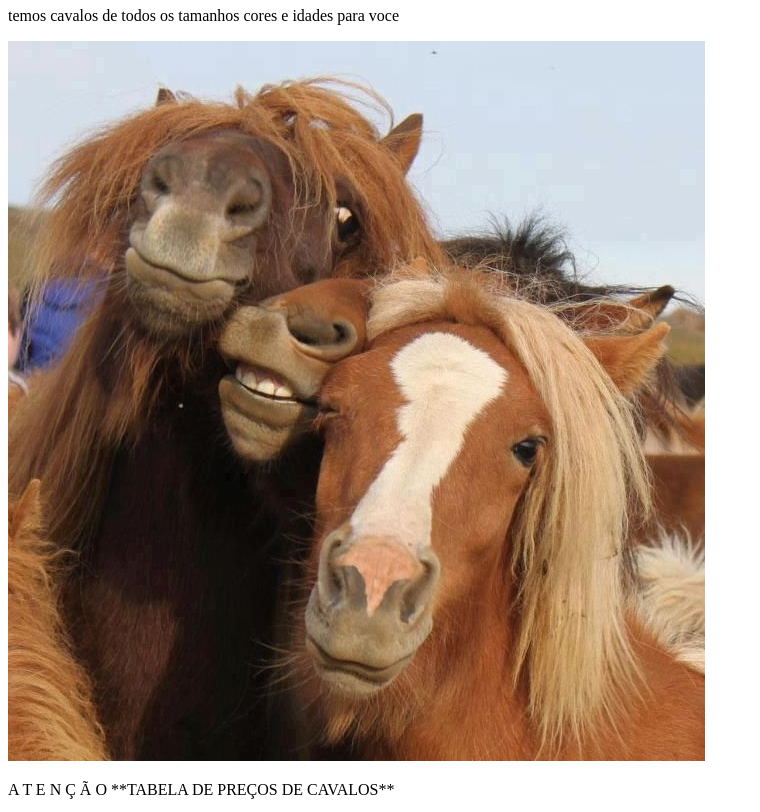
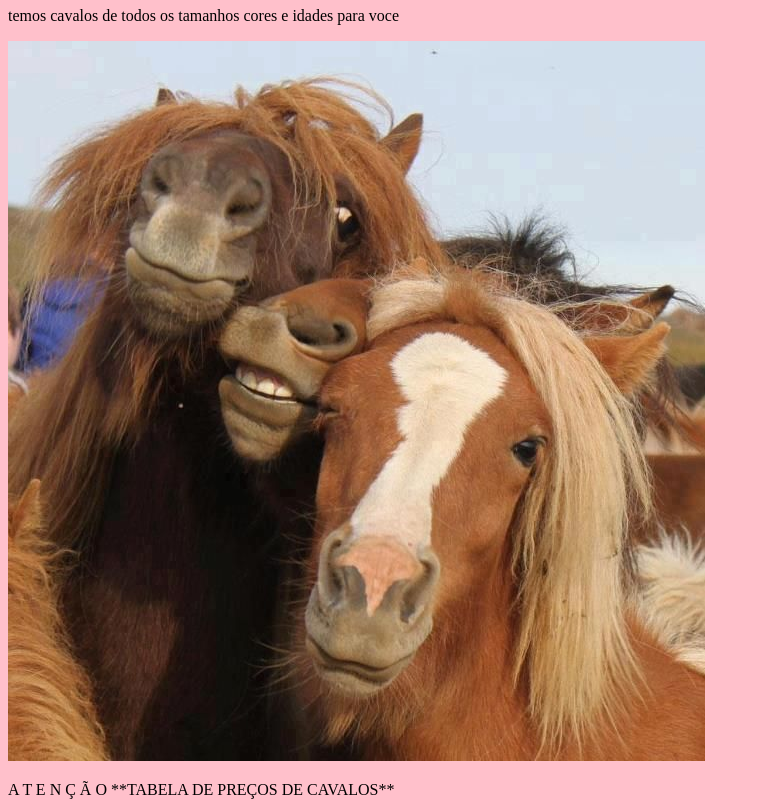
Before and after one commit to camilideh/pensamentoCOMPUTACIONAL1B, a plain HTML site: page index.html in a window 1280 px wide. Shown: the part 73-885 px from the top of the page, without its empty margins (0-760 px from the left). Drawn offline with Linux system fonts and the light colour scheme.

Commit message:
Update index.html
cor

```diff
--- a/index.html
+++ b/index.html
@@ -5,7 +5,7 @@
 		<title>cavalos.com</title>
         <style>
             body {
-            background:browm
+            background:pink
             }
             </style>
 	</head>
```
